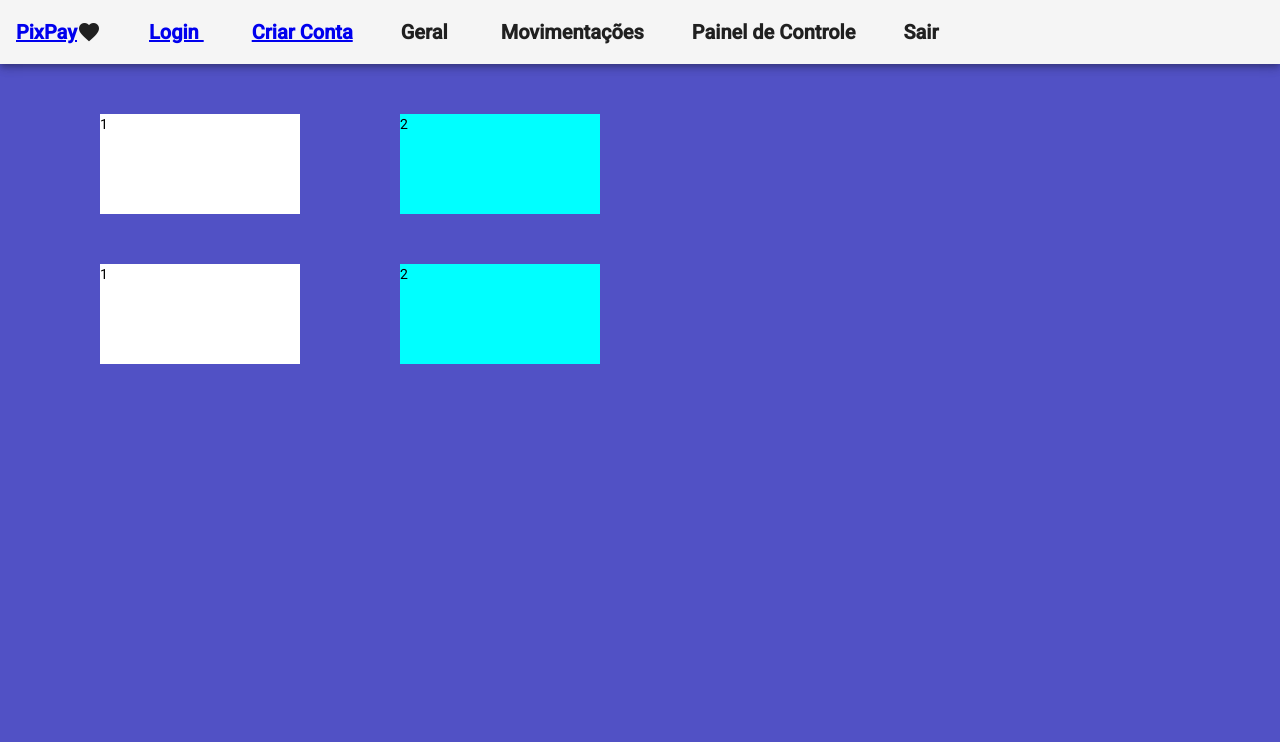
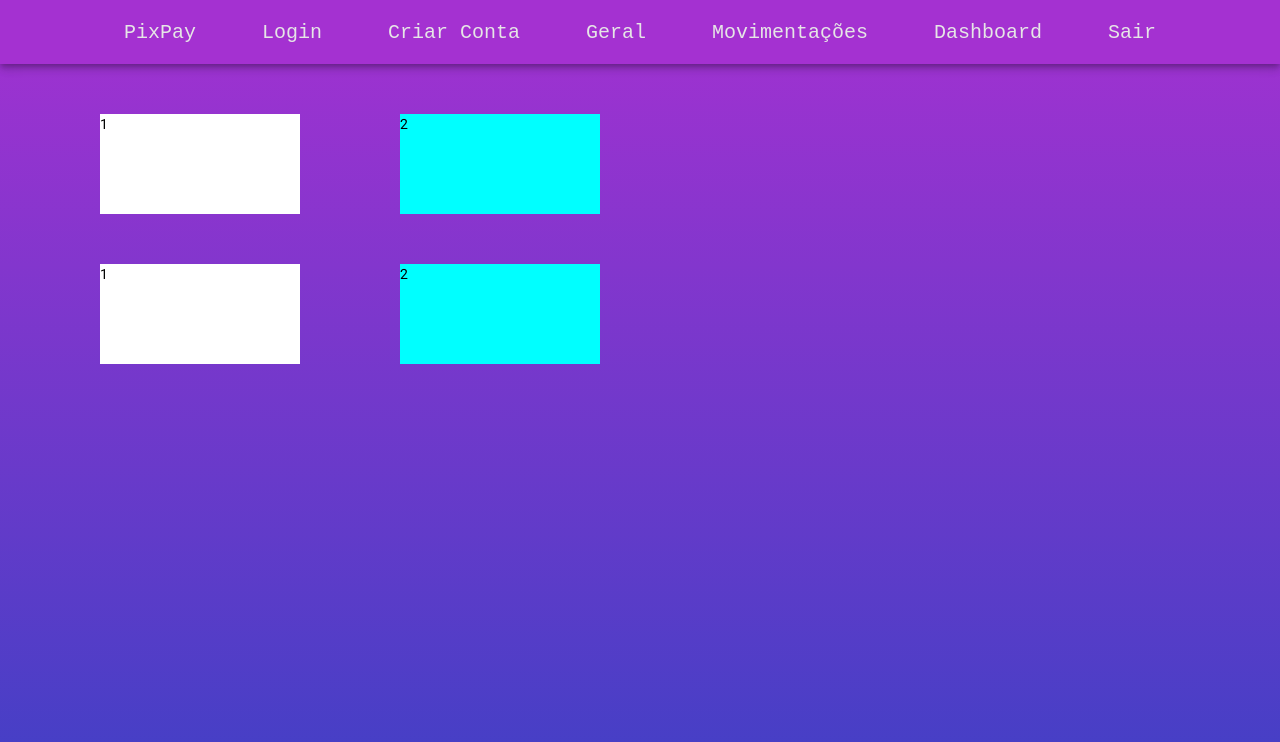
Before and after one commit to denion465/Angular-PixPay, an Angular app: page /main-page in a window 1280 px wide. Shown: the top 742 px of the page. Built offline with nearby package versions, Linux system fonts and the light colour scheme; no server answers.

Commit message:
Alterando identificação visual da página

```diff
--- a/src/app/header/header.component.css
+++ b/src/app/header/header.component.css
@@ -3,3 +3,28 @@
     margin-right: auto;
     font-weight: bolder;
 }
+
+a {
+    font-family: monospace;
+    text-decoration: none;
+    color: rgb(230, 230, 230);
+}
+
+
+button:hover,
+button:focus {
+  background: rgb(78, 78, 219);
+  transform: translateX(10px) scale(0.7);
+  cursor: pointer;
+}
+
+button {
+    padding: 33px;
+    font-size: 20px;
+    color: transparent;
+    border: none;
+    border-radius: 15px;
+    background-color: transparent;
+    transition: transform 0.5s;
+    transform: translateX(3) scale(10);
+  }
--- a/src/app/header/header.component.html
+++ b/src/app/header/header.component.html
@@ -1,18 +1,11 @@
-<mat-toolbar class="mat-elevation-z5" >
-    <strong>
+<mat-toolbar class="mat-elevation-z5" style="background-color: rgb(164, 49, 209); display: flex; justify-items: center; justify-content: center;">
+    <button>
         <a routerLink="/">PixPay</a>
-    </strong>
-    <span class="material-icons">
-        favorite
-    </span>
-    <span>
-        <a routerLink="/" class="toolbar"> Login  </a>
-        <a routerLink="new-user" class="toolbar"> Criar Conta  </a>
-    </span>
-    <span>
-        <a class="toolbar"> Geral  </a>
-        <a class="toolbar">Movimentações</a>
-        <a class="toolbar">Painel de Controle</a>
-        <a class="toolbar">Sair</a>
-    </span>
-  </mat-toolbar>
+    </button>
+    <button> <a routerLink="/"> Login  </a> </button>
+    <button> <a routerLink="new-user"> Criar Conta  </a> </button>
+    <button> <a> Geral </a> </button>
+    <button> <a> Movimentações </a> </button>
+    <button> <a> Dashboard </a> </button>
+    <button> <a> Sair </a> </button>
+</mat-toolbar>
--- a/src/app/header/header.component.ts
+++ b/src/app/header/header.component.ts
@@ -1,3 +1,4 @@
+import { HttpClient } from '@angular/common/http';
 import { Component, OnInit } from '@angular/core';
 
 @Component({
@@ -7,9 +8,23 @@ import { Component, OnInit } from '@angular/core';
 })
 export class HeaderComponent implements OnInit {
 
-  constructor() { }
+  peoples: any;
+
+  constructor(private http : HttpClient) {}
 
   ngOnInit(): void {
+    this.getAll()
+  }
+
+  getAll() {
+
+    try {
+      this.http.get('http://localhost:4100/all')
+        .subscribe(resultado => this.peoples = resultado);
+    } catch (error) {
+      alert(error)
+    }
+
   }
 
 }
--- a/src/styles.css
+++ b/src/styles.css
@@ -1,6 +1,6 @@
 /* You can add global styles to this file, and also import other style files */
 
-html, body { height: 100%; background-color: rgb(81, 81, 197) }
+html, body { height: 100%; background-image: linear-gradient(rgb(164, 49, 209), rgb(64, 64, 197)) }
 body { margin: 0; font-family: Roboto, "Helvetica Neue", sans-serif; }
 
 .container {
```
Also changed, not shown: 1 other file (tests, documents, lock files or other folders).
